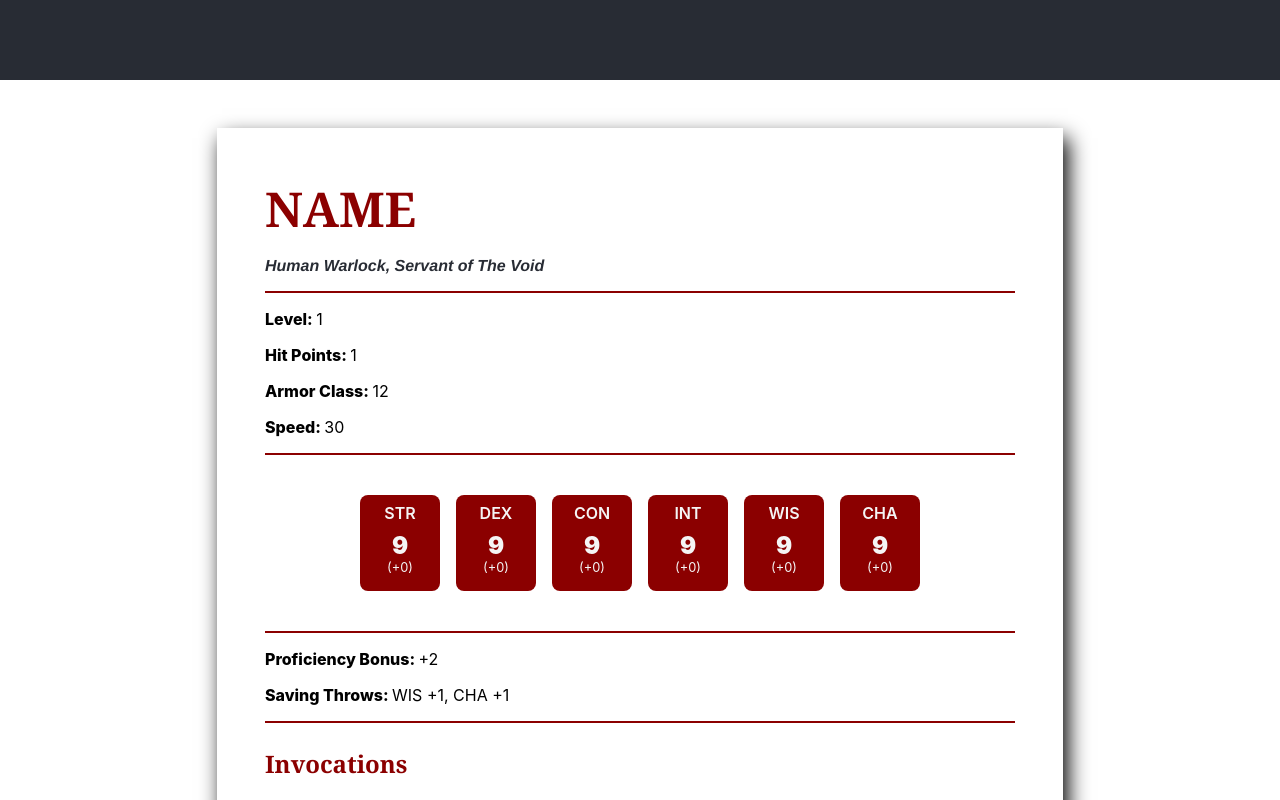
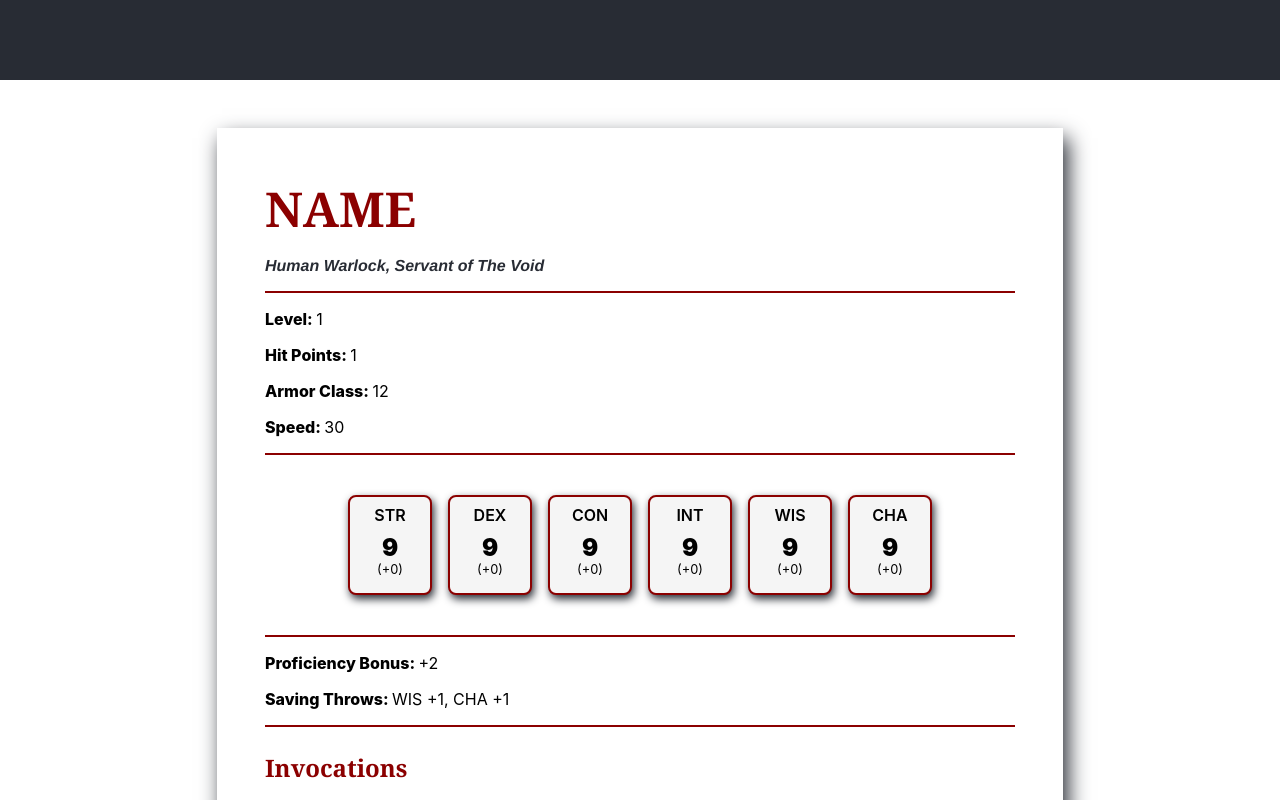
Before and after one commit to AcmeCat/Warlocks, a React (Create React App) app: page / in a window 1280 px wide. Shown: the part 720-1520 px from the top of the page. Built offline with nearby package versions, Linux system fonts and the light colour scheme.

Commit message:
change attribute styles

```diff
--- a/src/App.css
+++ b/src/App.css
@@ -56,7 +56,7 @@
   width: 60%;
   max-width: 750px;
   margin: 3rem auto;
-  box-shadow: 5px 10px 20px black;
+  box-shadow: 5px 10px 20px #282c34;
 }
 
 .warlock-name {
@@ -112,13 +112,14 @@ h3 {
 }
 
 .attribute {
-  background-color: darkred;
-  color: whitesmoke;
+  background-color: whitesmoke;
   width: 10%;
   max-width: 7rem;
   min-width: 5rem;
+  border: 2px solid darkred;
   border-radius: 0.5rem;
   text-align: center;
+  box-shadow: 2px 4px 8px #282c34;
 }
 
 .attribute .value {
```
